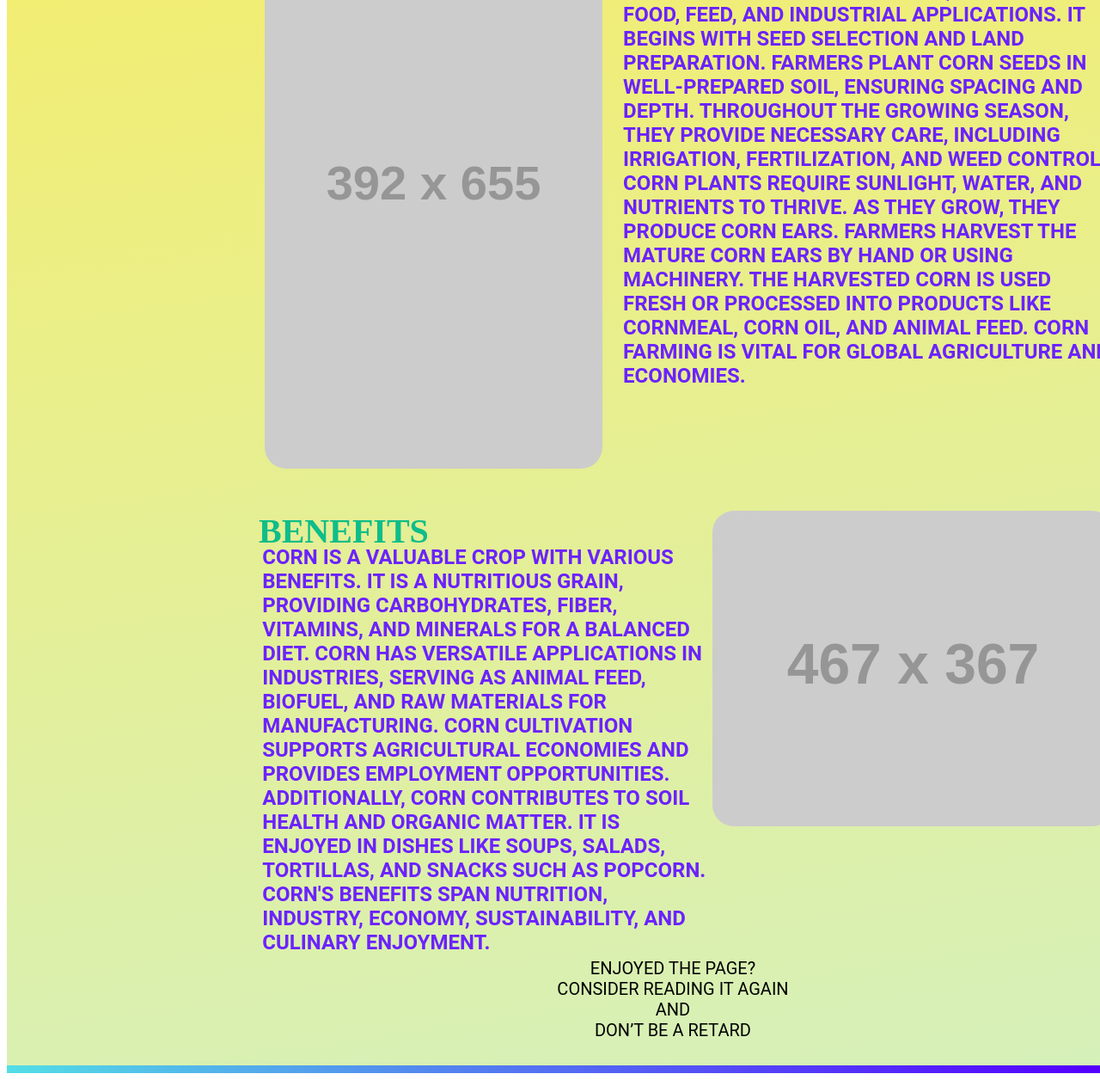
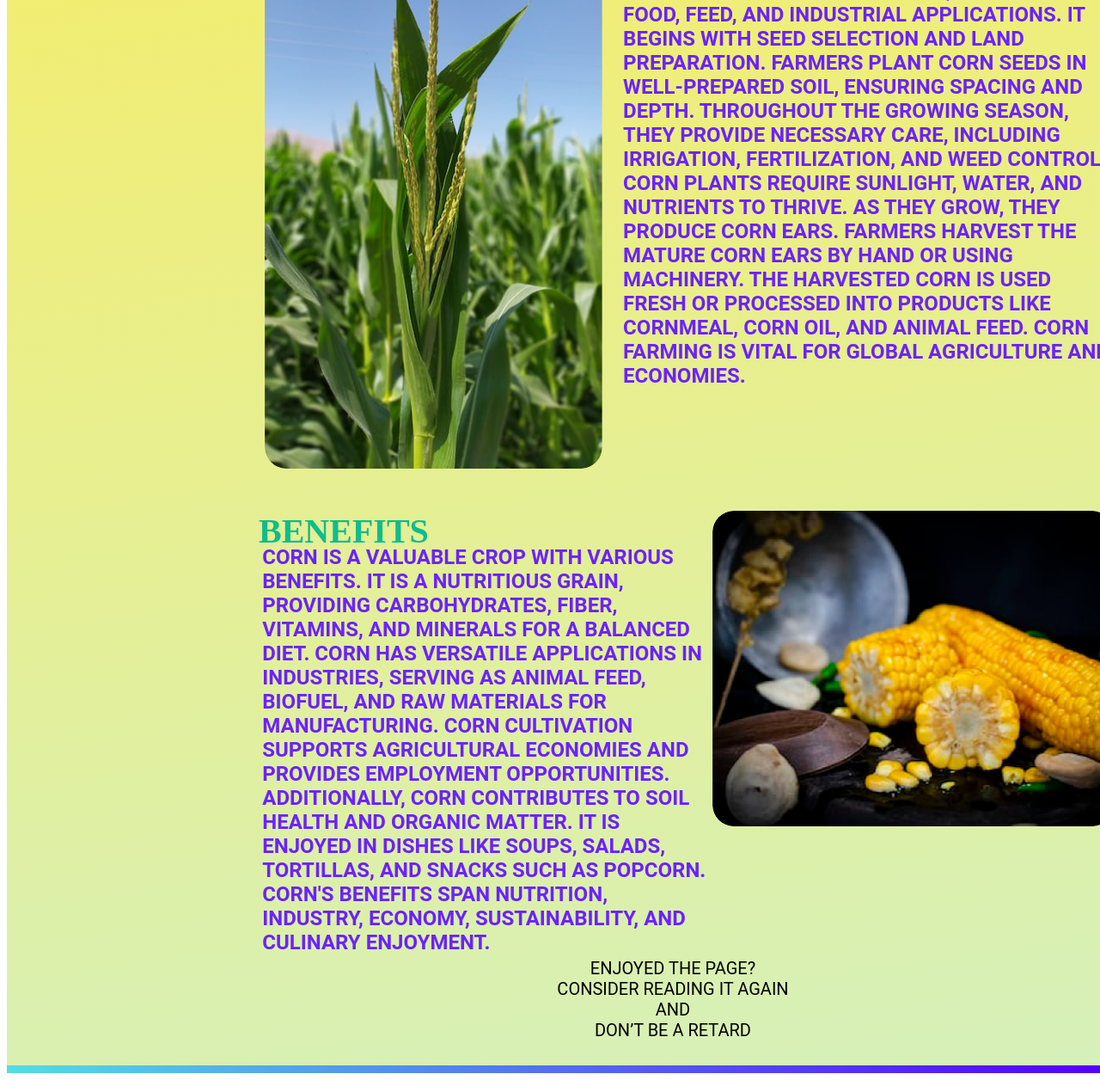
Before and after one commit to deez-jpg/deez-jpg.github.io, a plain HTML site: page index.html in a window 1280 px wide. Shown: the part 681-1937 px from the top of the page at 86% size. Drawn offline with Linux system fonts and the light colour scheme; placeholder pictures from the web are drawn by us.

Commit message:
Update index.html

```diff
--- a/index.html
+++ b/index.html
@@ -1,14 +1,14 @@
 <div style="width: 1550px; height: 1921px; background: linear-gradient(172deg, #FFEC51 0%, rgba(183.82, 230.24, 141.90, 0.59) 100%, rgba(70.74, 193.61, 199.75, 0) 100%); flex-direction: column; justify-content: center; align-items: center; display: inline-flex">
   <div style="width: 1448px; height: 153px; text-align: center; color: black; font-size: 40px; font-family: Outfit; font-weight: 700; text-transform: uppercase; word-wrap: break-word">Main page</div>
   <div style="width: 1034px; height: 1659px; position: relative">
-    <img style="width: 465.99px; height: 355px; left: 567.03px; top: 0px; position: absolute; border-radius: 25px" src="https://via.placeholder.com/466x355" />
+    <img style="width: 465.99px; height: 355px; left: 567.03px; top: 0px; position: absolute; border-radius: 25px" src="photo-1511817354854-e361703ac368-1@2x.png" />
     <div style="width: 267.82px; height: 107px; left: 456.18px; top: 412px; position: absolute; text-align: center; color: #0FBD89; font-size: 40px; font-family: Outfit; font-weight: 700; text-transform: uppercase; word-wrap: break-word">Production</div>
     <div style="width: 267.82px; height: 107px; left: 0px; top: 1116px; position: absolute; text-align: center; color: #0FBD89; font-size: 40px; font-family: Outfit; font-weight: 700; text-transform: uppercase; word-wrap: break-word">Benefits</div>
     <div style="width: 520.92px; height: 286px; left: 42.18px; top: 69px; position: absolute; color: #6B22FF; font-size: 24px; font-family: Roboto; font-weight: 700; text-transform: uppercase; word-wrap: break-word">Corn, also known as maize, is a versatile cereal grain cultivated for centuries and used in cuisines worldwide. Its sweet kernels and distinctive husk make it a popular ingredient in various dishes. Corn serves as a staple food, livestock feed, and is used in ethanol production and other industries, impacting agriculture and global sectors.</div>
-    <img style="width: 392.41px; height: 655px; left: 42.18px; top: 412px; position: absolute; border-radius: 25px" src="https://via.placeholder.com/392x655" />
+    <img style="width: 392.41px; height: 655px; left: 42.18px; top: 412px; position: absolute; border-radius: 25px" src="photo-1598078264678-890788497da8-1.png" />
     <div style="width: 574.88px; height: 647px; left: 459.12px; top: 469px; position: absolute; color: #6B22FF; font-size: 24px; font-family: Roboto; font-weight: 700; text-transform: uppercase; word-wrap: break-word">Corn farming involves cultivating corn plants for various purposes, including food, feed, and industrial applications. It begins with seed selection and land preparation. Farmers plant corn seeds in well-prepared soil, ensuring spacing and depth. Throughout the growing season, they provide necessary care, including irrigation, fertilization, and weed control. Corn plants require sunlight, water, and nutrients to thrive. As they grow, they produce corn ears. Farmers harvest the mature corn ears by hand or using machinery. The harvested corn is used fresh or processed into products like cornmeal, corn oil, and animal feed. Corn farming is vital for global agriculture and economies.</div>
     <div style="width: 523.87px; height: 503px; left: 39.24px; top: 1156px; position: absolute; color: #6B22FF; font-size: 24px; font-family: Roboto; font-weight: 700; text-transform: uppercase; word-wrap: break-word">Corn is a valuable crop with various benefits. It is a nutritious grain, providing carbohydrates, fiber, vitamins, and minerals for a balanced diet. Corn has versatile applications in industries, serving as animal feed, biofuel, and raw materials for manufacturing. Corn cultivation supports agricultural economies and provides employment opportunities. Additionally, corn contributes to soil health and organic matter. It is enjoyed in dishes like soups, salads, tortillas, and snacks such as popcorn. Corn's benefits span nutrition, industry, economy, sustainability, and culinary enjoyment.</div>
-    <img style="width: 466.97px; height: 367px; left: 563.11px; top: 1116px; position: absolute; border-radius: 25px" src="https://via.placeholder.com/467x367" />
+    <img style="width: 466.97px; height: 367px; left: 563.11px; top: 1116px; position: absolute; border-radius: 25px" src="photo-1540040920895-4ed39be080b7-1@2x.png" />
     <div style="width: 751px; height: 51px; left: 42px; top: 9px; position: absolute; color: #0FBD89; font-size: 40px; font-family: Outfit; font-weight: 700; text-transform: uppercase; word-wrap: break-word">Corn<br/></div>
   </div>
   <div style="width: 1037px; height: 127px; text-align: center; color: black; font-size: 20px; font-family: Roboto; font-weight: 400; text-transform: uppercase; word-wrap: break-word">Enjoyed the page?<br/>Consider reading it again<br/>and <br/>Don’t be a retard</div>
```
